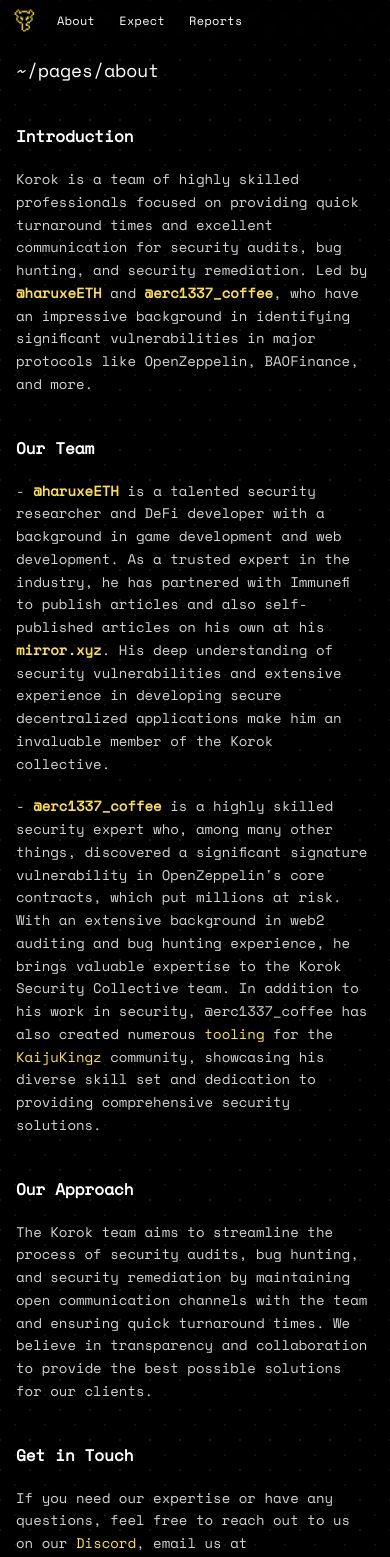
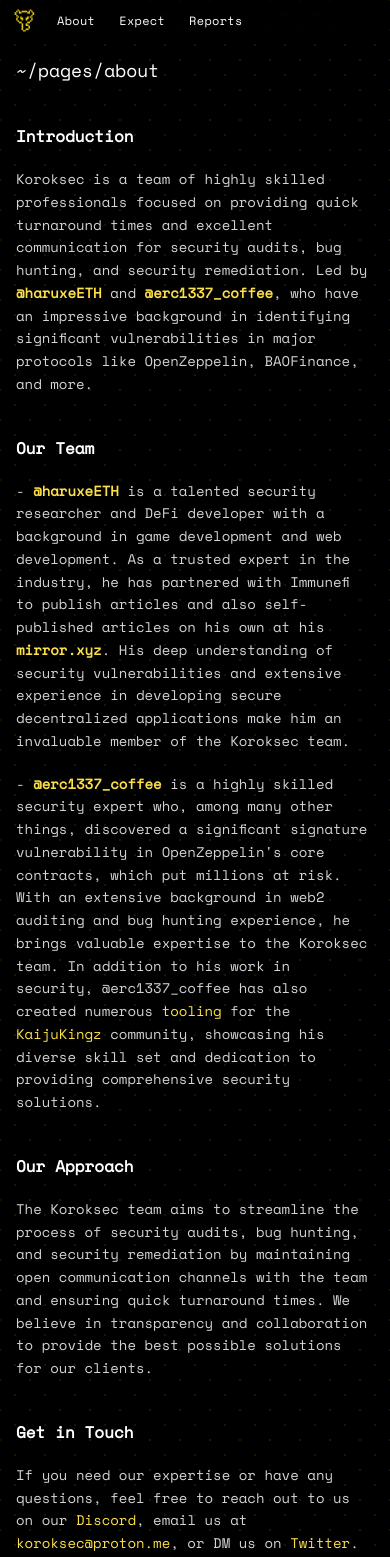
Before and after one commit to Haruxe/koroksec, a Next.js app: page /about in a window 390 px wide. Shown: the top 1557 px of the page. Built offline with nearby package versions, Linux system fonts and the light colour scheme; some icons are missing.

Commit message:
patch new links

```diff
--- a/components/Navbar.tsx
+++ b/components/Navbar.tsx
@@ -114,13 +114,13 @@
         </a>
         <a
           className="ml-3 my-auto rounded-full duration-300 flex hover:text-yellow-300"
-          href="https://github.com/Haruxe/korokdao"
+          href="https://github.com/Haruxe/koroksec"
         >
           <Github className="w-6" />
         </a>
         <a
           className="mx-3 my-auto rounded-full duration-300 flex hover:text-yellow-300"
-          href="https://twitter.com/korokdao"
+          href="https://twitter.com/koroksec"
         >
           <Twitter className="w-6" />
         </a>
--- a/pages/about/index.tsx
+++ b/pages/about/index.tsx
@@ -13,7 +13,7 @@
           <div className="">
             <h1 className="font-bold">Introduction</h1>
             <p className="sm:text-md text-sm leading-relaxed mt-5 text-zinc-300">
-              Korok is a team of highly skilled professionals focused on
+              Koroksec is a team of highly skilled professionals focused on
               providing quick turnaround times and excellent communication for
               security audits, bug hunting, and security remediation. Led by{" "}
               <a
@@ -54,7 +54,7 @@
               </a>
               . His deep understanding of security vulnerabilities and extensive
               experience in developing secure decentralized applications make
-              him an invaluable member of the Korok collective.
+              him an invaluable member of the Koroksec team.
             </p>
             <p className="sm:text-md text-sm leading-relaxed mt-5 text-zinc-300">
               -{" "}
@@ -68,9 +68,9 @@
               discovered a significant signature vulnerability in
               OpenZeppelin&apos;s core contracts, which put millions at risk.
               With an extensive background in web2 auditing and bug hunting
-              experience, he brings valuable expertise to the Korok Security
-              Collective team. In addition to his work in security,
-              @erc1337_coffee has also created numerous{" "}
+              experience, he brings valuable expertise to the Koroksec team. In
+              addition to his work in security, @erc1337_coffee has also created
+              numerous{" "}
               <a href="https://erc1337.tools/" className="text-yellow-300">
                 tooling
               </a>{" "}
@@ -86,8 +86,8 @@
             </p>
             <h1 className="mt-10 font-bold">Our Approach</h1>
             <p className="sm:text-md text-sm leading-relaxed mt-5 text-zinc-300">
-              The Korok team aims to streamline the process of security audits,
-              bug hunting, and security remediation by maintaining open
+              The Koroksec team aims to streamline the process of security
+              audits, bug hunting, and security remediation by maintaining open
               communication channels with the team and ensuring quick turnaround
               times. We believe in transparency and collaboration to provide the
               best possible solutions for our clients.
@@ -103,10 +103,10 @@
                 Discord
               </a>
               , email us at{" "}
-              <span className="text-yellow-300">korokdao@proton.me</span>, or DM
+              <span className="text-yellow-300">koroksec@proton.me</span>, or DM
               us on{" "}
               <a
-                href="https://twitter.com/korokdao"
+                href="https://twitter.com/koroksec"
                 className="text-yellow-300"
               >
                 Twitter
--- a/pages/whattoexpect/index.tsx
+++ b/pages/whattoexpect/index.tsx
@@ -38,7 +38,7 @@
                 and growth of your project.
               </li>
             </ul>
-            <p className="leading-relaxed mt-5 sm:text-md text-zinc-300">
+            <p className="leading-relaxed mt-5 text-sm sm:text-md text-zinc-300">
               With Korok Security Collective, you can trust that your protocol
               is in good hands, and we will work tirelessly to ensure its
               protection and success.
```
